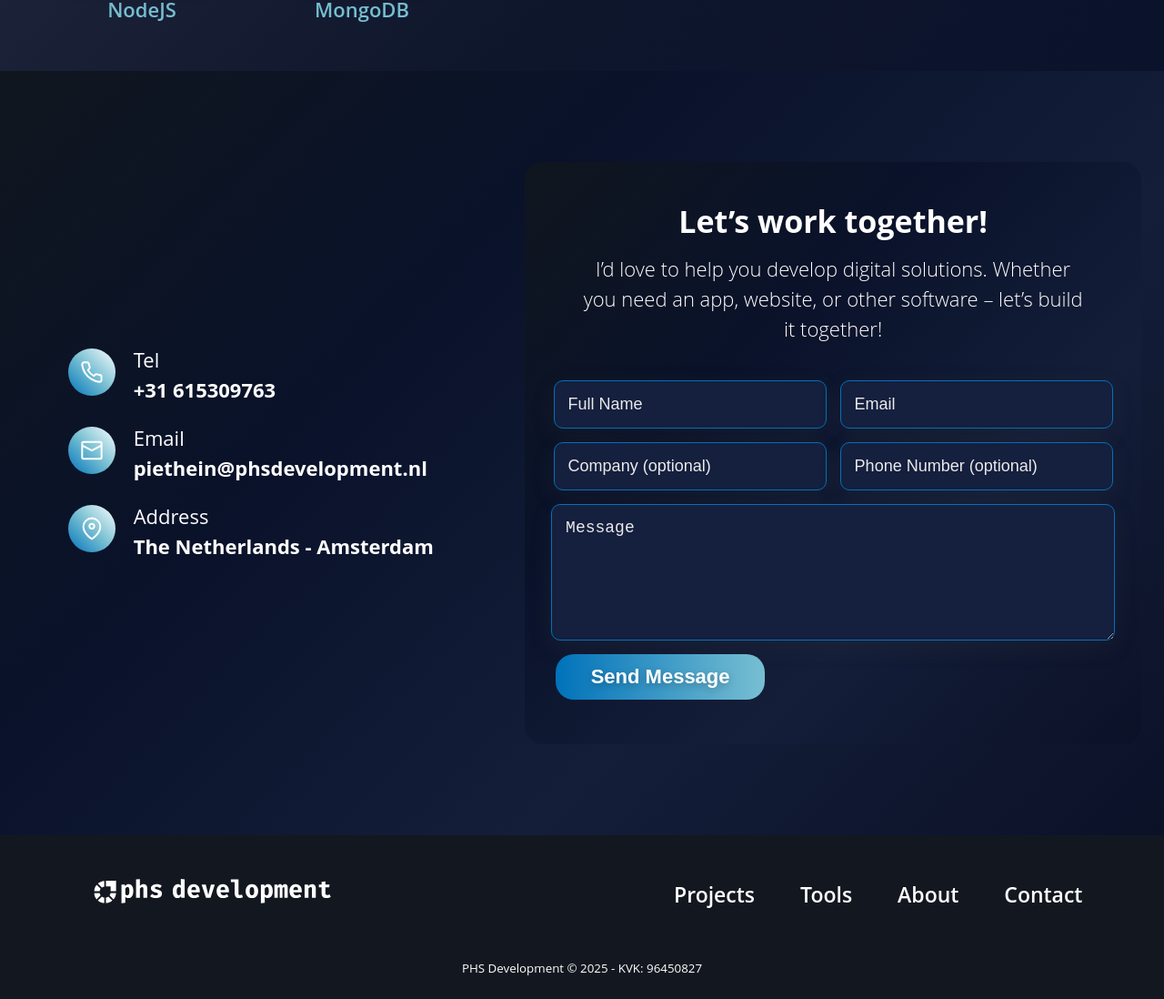
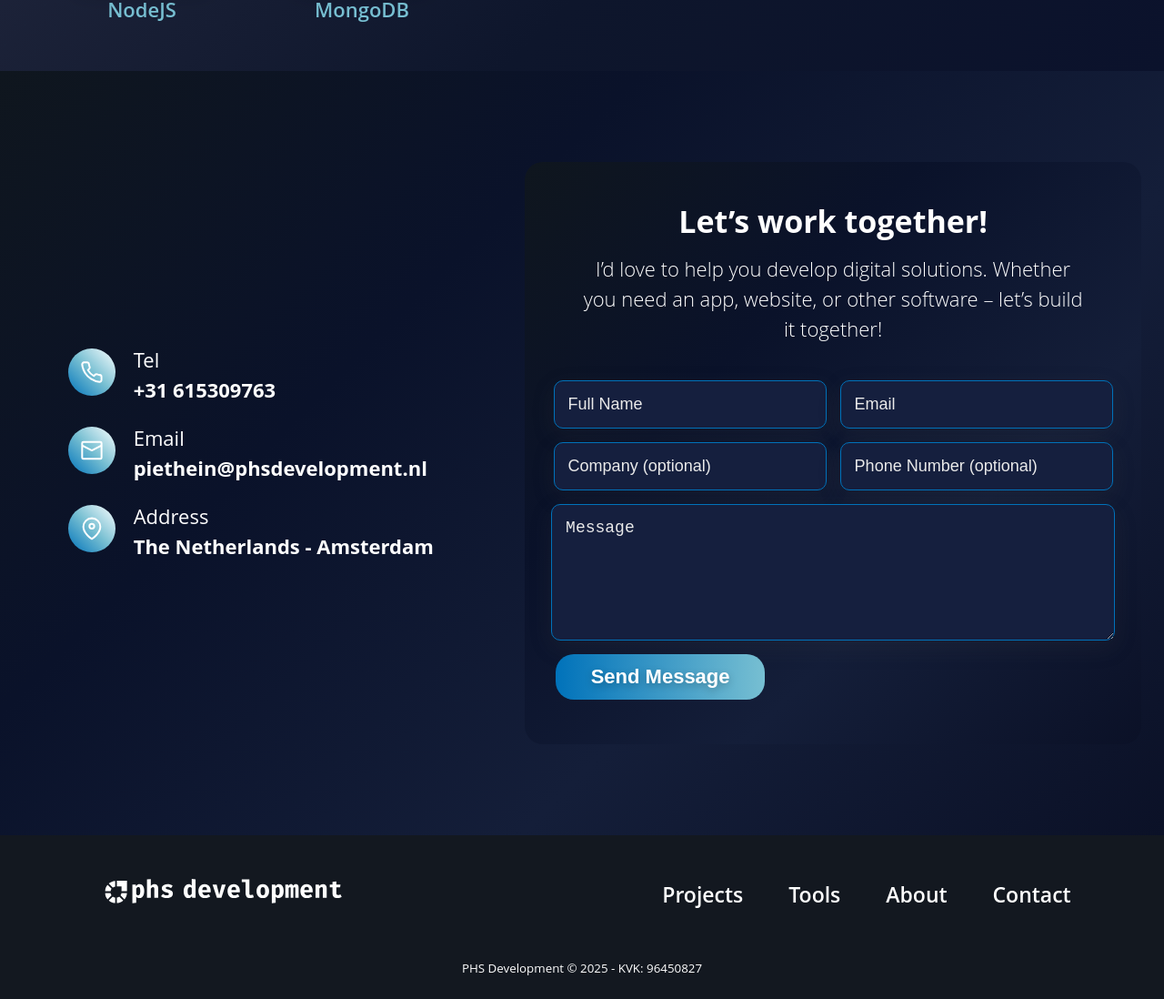
Before and after one commit to phsworks/portfolio-react, a React (Vite) app: page / in a window 1280 px wide. Shown: the part 4677-5775 px from the top of the page at 91% size. Built offline with nearby package versions, Linux system fonts and the light colour scheme.

Commit message:
footer and padding project details page adjusted

```diff
--- a/src/Components/Footer.css
+++ b/src/Components/Footer.css
@@ -109,7 +109,7 @@
     flex-direction: row;
     justify-content: space-between;
     align-items: center;
-    width: 86vw;
+    width: 84vw;
     gap: 30px;
   }
 
--- a/src/pages/ProjectDetailsPage.css
+++ b/src/pages/ProjectDetailsPage.css
@@ -164,7 +164,7 @@
 @media (min-width: 1100px) {
   .project-container {
     align-items: flex-start;
-    padding-left: 7vw;
+    padding-left: 9vw;
     gap: 20px;
     padding-bottom: 80px;
   }
```
